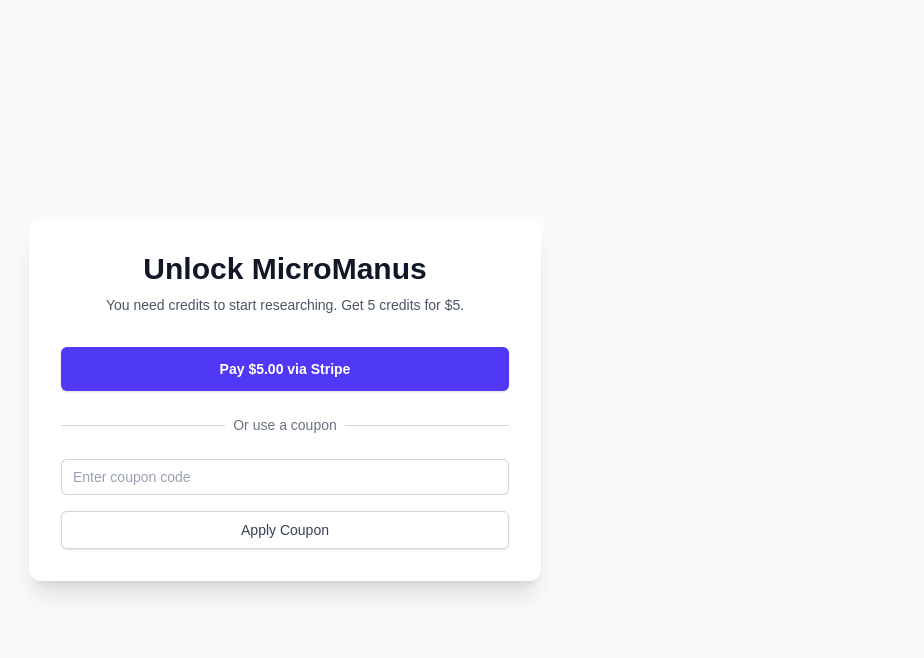
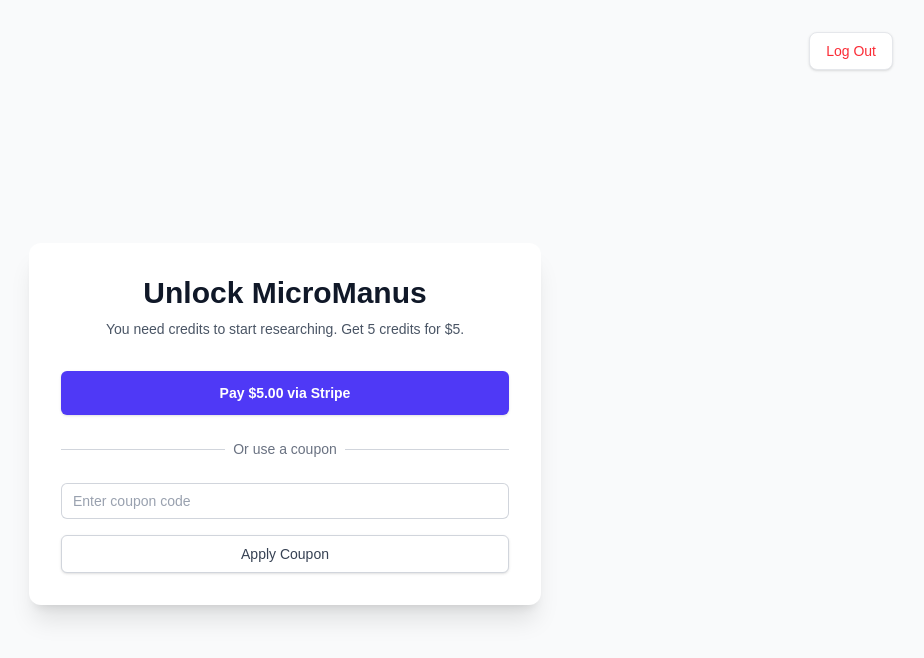
Before and after one commit to Harsh-karn/MicroManus, a Next.js app: page /paywall in a window 1280 px wide. Shown: the top 658 px of the page, without its empty margins (355-1279 px from the left). Built offline with nearby package versions, Linux system fonts and the light colour scheme; no server answers.

Commit message:
Add logout button to all authenticated pages

```diff
--- a/src/app/paywall/page.tsx
+++ b/src/app/paywall/page.tsx
@@ -2,6 +2,7 @@
 
 import { useState } from 'react'
 import { applyCoupon, createCheckoutSession } from './actions'
+import { LogoutButton } from '@/components/LogoutButton'
 
 export default function PaywallPage() {
   const [loading, setLoading] = useState(false)
@@ -31,8 +32,11 @@
   }
 
   return (
-    <div className="flex min-h-screen items-center justify-center bg-gray-50">
-      <div className="w-full max-w-lg rounded-xl bg-white p-8 shadow-xl">
+    <div className="flex min-h-screen items-center justify-center bg-gray-50 relative">
+      <div className="absolute top-8 right-8">
+        <LogoutButton />
+      </div>
+      <div className="w-full max-w-lg rounded-xl bg-white p-8 shadow-xl mt-12">
         <div className="text-center">
           <h2 className="text-3xl font-extrabold text-gray-900">
             Unlock MicroManus
--- a/src/app/settings/page.tsx
+++ b/src/app/settings/page.tsx
@@ -3,6 +3,8 @@
 import { useState, useEffect } from 'react'
 import { saveApiKey, getApiKeysStatus } from './actions'
 import { PRICING_TABLE, Provider } from '@/lib/pricing'
+import { LogoutButton } from '@/components/LogoutButton'
+import Link from 'next/link'
 
 export default function SettingsPage() {
   const [provider, setProvider] = useState<Provider>('anthropic')
@@ -63,8 +65,14 @@
   }
 
   return (
-    <div className="min-h-screen p-8 bg-gray-50 flex justify-center">
-      <div className="max-w-2xl w-full bg-white rounded-xl shadow-xl p-8 space-y-8 h-fit">
+    <div className="min-h-screen p-8 bg-gray-50 flex justify-center relative">
+      <div className="absolute top-8 right-8 flex gap-4">
+        <Link href="/" className="text-sm font-medium text-gray-700 hover:text-gray-900 transition-colors bg-white px-4 py-2 rounded-lg shadow-sm border border-gray-200">
+          Back to Chat
+        </Link>
+        <LogoutButton />
+      </div>
+      <div className="max-w-2xl w-full bg-white rounded-xl shadow-xl p-8 space-y-8 h-fit mt-12">
         <div>
           <h2 className="text-2xl font-bold text-gray-900">Settings</h2>
           <p className="mt-1 text-sm text-gray-500">Configure your API keys and select models.</p>
--- a/src/app/stats/page.tsx
+++ b/src/app/stats/page.tsx
@@ -1,13 +1,17 @@
 import { getStats } from './actions'
 import Link from 'next/link'
 import { ArrowLeftIcon } from 'lucide-react'
+import { LogoutButton } from '@/components/LogoutButton'
 
 export default async function StatsPage() {
   const stats = await getStats()
 
   return (
-    <div className="min-h-screen p-8 bg-gray-50 flex justify-center">
-      <div className="max-w-4xl w-full bg-white rounded-xl shadow-xl p-8 h-fit">
+    <div className="min-h-screen p-8 bg-gray-50 flex justify-center relative">
+      <div className="absolute top-8 right-8">
+        <LogoutButton />
+      </div>
+      <div className="max-w-4xl w-full bg-white rounded-xl shadow-xl p-8 h-fit mt-12">
         <div className="flex items-center gap-4 mb-8">
           <Link href="/" className="text-gray-500 hover:text-gray-900">
             <ArrowLeftIcon size={24} />
--- /dev/null
+++ b/src/components/LogoutButton.tsx
@@ -0,0 +1,15 @@
+'use client'
+
+export function LogoutButton() {
+  return (
+    <button
+      onClick={async () => {
+        const { signOut } = await import('@/app/(chat)/actions')
+        await signOut()
+      }}
+      className="text-sm font-medium text-red-500 hover:text-red-700 transition-colors bg-white px-4 py-2 rounded-lg shadow-sm border border-gray-200"
+    >
+      Log Out
+    </button>
+  )
+}
```
